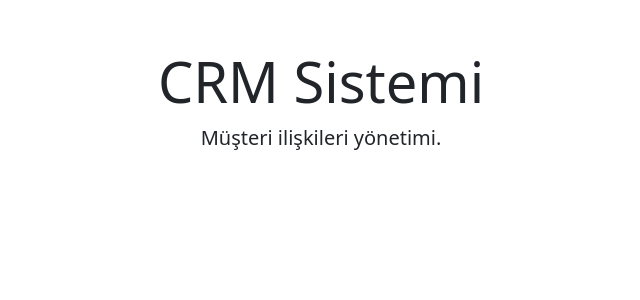
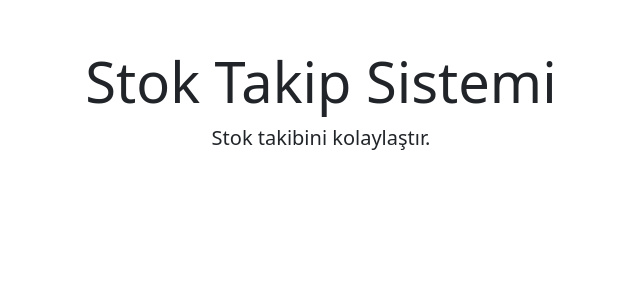
Before and after one commit to hegekara/stock-tracking-system, a React (Vite) app in the folder frontend/: page / in a window 1280 px wide. Shown: the top 300 px of the page, without its empty margins (297-937 px from the left). Built offline with nearby package versions, Linux system fonts and the light colour scheme.

Commit message:
frontend init

```diff
--- a/frontend/src/pages/Home.jsx
+++ b/frontend/src/pages/Home.jsx
@@ -4,8 +4,8 @@ function Home() {
   return (
     <div>
       <div className="container text-center m-5">
-        <h1 className="display-4">CRM Sistemi</h1>
-        <p className="lead">Müşteri ilişkileri yönetimi.</p>
+        <h1 className="display-4">Stok Takip Sistemi</h1>
+        <p className="lead">Stok takibini kolaylaştır.</p>
       </div>
     </div>
   );
```
